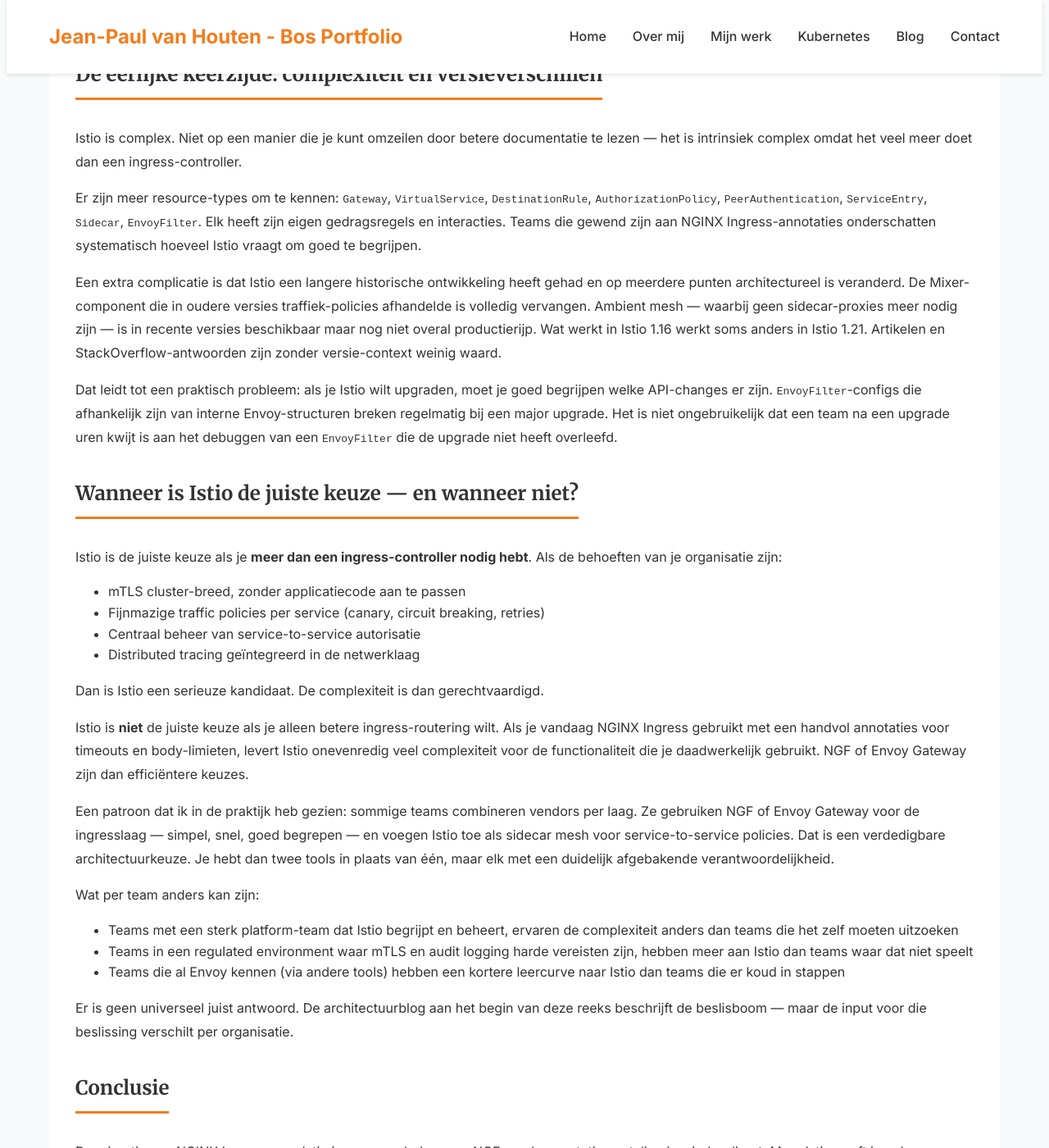
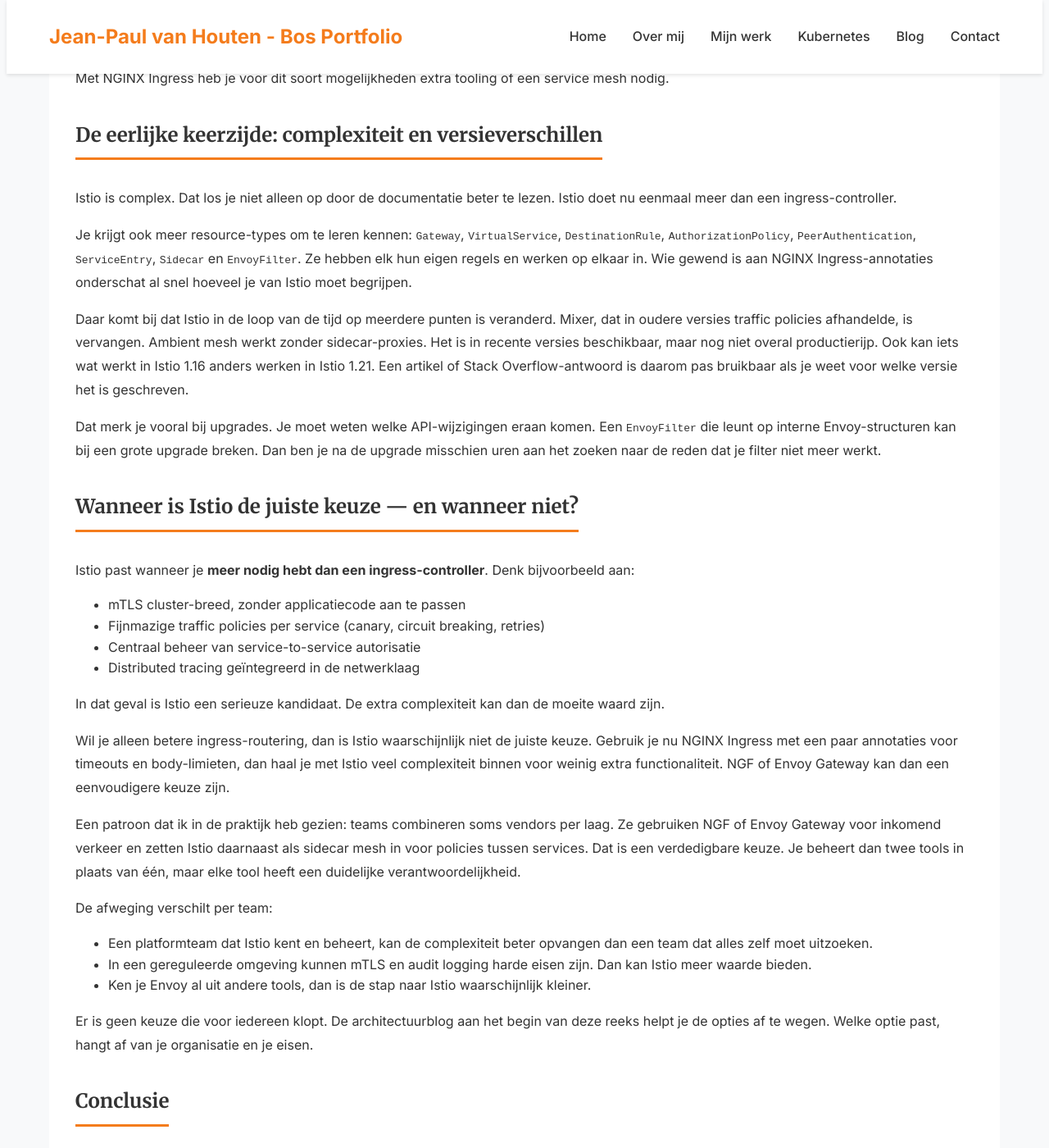
Before and after one commit to vanhoutenbos/personal-website, a Jekyll site: the page built from _posts/2026-05-21-nginx-ingress-naar-istio.md, in a window 1280 px wide and 1400 px high, scrolled down 7362 px. Shown: the whole window at 82% size. Built offline with Jekyll 4.4.1, drawn with Linux system fonts in a browser that asks for light colours; some of the changed text lies outside the part shown.

Commit message:
rewrote blog with new skill

````diff
--- a/_posts/2026-05-21-nginx-ingress-naar-istio.md
+++ b/_posts/2026-05-21-nginx-ingress-naar-istio.md
@@ -16,25 +16,28 @@ lang: nl
 
 # NGINX Ingress naar Istio: kracht, complexiteit en wanneer het de moeite waard is
 
-Istio is niet alleen een Gateway API-implementatie. Het is een service mesh — een volledig platform voor netwerkcommunicatie tussen services, met mTLS, traffic policies, circuit breaking, retry-logica en distributed tracing ingebakken. Als je van NGINX Ingress naar Istio migreert, stap je niet alleen over naar een andere ingress-controller. Je voegt een complete infrastructuurlaag toe.
+Istio is meer dan een Gateway API-implementatie. Je kunt het ook als service mesh gebruiken, met mTLS, traffic policies, circuit breaking, retries en distributed tracing voor verkeer tussen services. Migreer je van NGINX Ingress naar Istio, dan verander je dus niet alleen van ingress-controller. Je haalt er een extra infrastructuurlaag bij.
 
-Dat is precies waarom Istio voor veel teams complexer aanvoelt dan verwacht. De documentatie is uitgebreid, de API heeft veel resources, en het gedrag verschilt aanzienlijk per versie. Istio bestaat al een tijdje en heeft een aantal architectonische overhauls gehad — van de oorspronkelijke Mixer-architectuur naar Istiod, naar de huidige ambient mesh-modus. Wat je leest in een artikel van twee jaar geleden klopt mogelijk niet meer voor de versie die je nu installeert.
+Daar zit ook de reden dat Istio voor veel teams ingewikkelder is dan verwacht. Er is veel documentatie, je krijgt met meer resources te maken en gedrag kan per versie verschillen. Istio heeft bovendien een paar grote architectuurveranderingen doorgemaakt: van Mixer naar Istiod en later naar ambient mesh. Een artikel van twee jaar geleden beschrijft dus niet automatisch de versie die je nu gebruikt.
 
-Dit artikel beschrijft de migratie van dezelfde NGINX Ingress-annotaties als het vorige artikel, maar nu met Istio als doel. En het beschrijft eerlijk wanneer die keuze de moeite waard is — en wanneer niet.
+In dit artikel vertaal ik dezelfde NGINX Ingress-annotaties als in het vorige artikel naar Istio. Daarna kijk ik wanneer die overstap iets oplevert en wanneer je beter een andere keuze maakt.
 
 ## Istio en Gateway API: twee API-smaken
 
-Istio ondersteunt Gateway API naast zijn eigen propriëtaire API. Dat geeft je een keuze:
+Istio ondersteunt de standaard Gateway API en heeft daarnaast eigen API's. Je kunt dus kiezen:
 
-**Propriëtaire Istio API** gebruikt `Gateway` en `VirtualService` van de `networking.istio.io`-groep. Dit is de oudere aanpak, goed gedocumenteerd, met veel voorbeelden online. Nadeel: het koppelt je volledig aan Istio.
+**De Istio API** gebruikt `Gateway` en `VirtualService` uit de `networking.istio.io`-groep. Dit is de oudere aanpak. Je vindt er veel documentatie en voorbeelden voor, maar je configuratie is wel aan Istio gekoppeld.
 
-**Gateway API** gebruikt de standaard `gateway.networking.k8s.io`-resources. Istio is een van de meest conformante Gateway API-implementaties — het ondersteunt bijna de volledige spec, inclusief uitbreidingen. Dit is de richting die Istio aanraadt voor nieuwe installaties.
+**Gateway API** gebruikt de standaardresources uit `gateway.networking.k8s.io`. Istio ondersteunt een groot deel van de specificatie, inclusief uitbreidingen. Voor nieuwe installaties raadt Istio deze richting aan.
 
-In dit artikel gebruik ik de Gateway API-aanpak. De Istio-extensies die aanvullende functionaliteit bieden, gebruik ik via aparte policy-resources.
+In dit artikel gebruik ik Gateway API. Waar extra Istio-functionaliteit nodig is, voeg ik aparte policy-resources toe.
 
 ## Installatie en basis Gateway-configuratie
 
-Installeer Istio via de officiële Helm chart met Gateway API-ondersteuning:
+{: .notice--info}
+> **Geteste omgeving:** deze voorbeelden zijn gebaseerd op OpenShift met Red Hat OpenShift Service Mesh 1.22, beheerd via de OpenShift Service Mesh Operator. De Helm-commando's hieronder zijn een generiek upstream-Istio-voorbeeld en beschrijven niet hoe Istio in deze OpenShift-omgeving is geïnstalleerd.
+
+Ter vergelijking: zo ziet een generieke upstream-Istio-installatie met Gateway API-ondersteuning via Helm eruit:
 
 ```bash
 helm repo add istio https://istio-release.storage.googleapis.com/charts
@@ -95,7 +98,7 @@ spec:
 
 ## De annotaties vertalen
 
-Met dezelfde annotaties als uitgangspunt als in het vorige artikel, dit is hoe ze in Istio worden opgelost.
+Ik gebruik dezelfde annotaties als in het vorige artikel. Zo vertaal je ze naar Istio.
 
 ### Body size limiet
 
@@ -104,7 +107,7 @@ Met dezelfde annotaties als uitgangspunt als in het vorige artikel, dit is hoe z
 nginx.ingress.kubernetes.io/proxy-body-size: "10m"
 ```
 
-In Istio gebruik je een `EnvoyFilter` om de upstream body-limiet te configureren, of je configureert het op de Envoy proxy via een `WasmPlugin`. Maar de meest pragmatische aanpak voor alleen body-size is het instellen op de applicatielaag, of via een `VirtualService` policy als je de propriëtaire API gebruikt.
+Voor deze limiet kun je in Istio een `EnvoyFilter` gebruiken, of de Envoy-proxy configureren met een `WasmPlugin`. Heb je alleen een limiet op de requestgrootte nodig, dan is configuratie in de applicatie vaak eenvoudiger. Gebruik je de Istio API, dan kun je ook een `VirtualService`-policy overwegen.
 
 Via de Istio-propriëtaire API (als je die nog gebruikt naast Gateway API):
 
@@ -134,7 +137,7 @@ spec:
           max_request_bytes: 10485760  # 10MB
 ```
 
-`EnvoyFilter` is krachtig — het geeft je directe toegang tot de Envoy-configuratie — maar het is ook foutgevoelig en versie-afhankelijk. De structuur van een `EnvoyFilter` kan breken bij een Istio-upgrade als de interne Envoy-configuratie wijzigt. Gebruik het spaarzaam en documenteer goed welke versie er werd gebruikt toen je het schreef.
+Met `EnvoyFilter` pas je de Envoy-configuratie rechtstreeks aan. Dat geeft veel controle, maar maakt je configuratie ook gevoelig voor fouten en versieverschillen. Verandert de interne Envoy-configuratie bij een Istio-upgrade, dan kan je filter stukgaan. Gebruik `EnvoyFilter` daarom alleen als het nodig is en noteer bij welke versie je de configuratie hebt gemaakt.
 
 ### Timeouts
 
@@ -169,7 +172,7 @@ spec:
       port: 8080
 ```
 
-Dit is identiek aan de NGF-aanpak — het `timeouts`-veld is onderdeel van de standaard spec. Hier zie je de kracht van de standaard: dezelfde HTTPRoute-configuratie werkt op beide implementaties.
+Dit werkt hetzelfde als bij NGF: het veld `timeouts` hoort bij de standaard. Daardoor kun je dezelfde `HTTPRoute` op beide implementaties gebruiken.
 
 ### IP whitelisting
 
@@ -178,7 +181,7 @@ Dit is identiek aan de NGF-aanpak — het `timeouts`-veld is onderdeel van de st
 nginx.ingress.kubernetes.io/whitelist-source-range: "10.0.0.0/8,192.168.1.0/24"
 ```
 
-In Istio gebruik je `AuthorizationPolicy` voor access control op basis van source-IP. Dit is een van de plaatsen waar Istio aanzienlijk krachtiger is dan een standalone ingress-controller:
+In Istio kun je `AuthorizationPolicy` gebruiken om toegang op basis van het bron-IP te regelen. Dat biedt meer mogelijkheden dan een losse ingress-controller:
 
 ```yaml
 apiVersion: security.istio.io/v1beta1
@@ -199,7 +202,7 @@ spec:
         - "192.168.1.0/24"
 ```
 
-Let op: `AuthorizationPolicy` werkt op basis van de IP die Envoy ziet. Als er een load balancer voor zit, moet je `X-Forwarded-For` correct doorgeven en de `numTrustedProxies` instellen in de mesh-configuratie — anders evalueert Istio het IP van de load balancer in plaats van de client.
+Let op: `AuthorizationPolicy` kijkt naar het IP-adres dat Envoy ziet. Staat er een load balancer vóór Envoy, dan ziet Envoy mogelijk het adres van die load balancer in plaats van dat van de client. In dat geval moet je `X-Forwarded-For` goed doorgeven en `numTrustedProxies` instellen in de mesh-configuratie.
 
 ### Rate limiting
 
@@ -209,7 +212,7 @@ nginx.ingress.kubernetes.io/limit-rps: "10"
 nginx.ingress.kubernetes.io/limit-connections: "5"
 ```
 
-Istio heeft geen ingebouwde rate limiting in de standaard Gateway API-resources. Rate limiting gaat via een externe service — typisch via de Envoy Rate Limit Service of via een WASM-plugin:
+De standaard Gateway API-resources van Istio hebben geen ingebouwde rate limiting. Je hebt hiervoor een externe service nodig, bijvoorbeeld de Envoy Rate Limit Service, of een WASM-plugin:
 
 ```yaml
 apiVersion: networking.istio.io/v1alpha3
@@ -245,13 +248,13 @@ spec:
             transport_api_version: V3
 ```
 
-Dit vereist een aparte rate limit service naast Istio. Voor de meeste teams is dat te zwaar voor iets wat NGINX Ingress met een enkele annotatie afhandelde. De eerlijke conclusie: als rate limiting op ingress-niveau een kernvereiste is, dan is Istio niet de meest efficiënte oplossing. Overweeg dan rate limiting op een API gateway-laag die beter is uitgerust voor dat patroon.
+Hiervoor moet je dus naast Istio ook een rate limit service beheren. Dat kan veel werk zijn voor een functie waarvoor NGINX Ingress één annotatie nodig had. Is rate limiting op ingress-niveau een harde eis, dan is Istio misschien niet de handigste oplossing. Kijk dan ook naar een API gateway die dit patroon standaard ondersteunt.
 
 ## Wat Istio toevoegt boven een ingress-controller
 
-Tot nu toe leken de migratie-uitdagingen groot en de voordelen klein. Dat is een vertekend beeld, want het echte voordeel van Istio zit niet in de annotatie-vervanging — het zit in wat er daarna mogelijk is.
+Tot nu toe klinkt de migratie misschien als veel werk voor weinig winst. Dat beeld is niet compleet. De waarde van Istio zit niet alleen in het vervangen van annotaties, maar ook in de mogelijkheden die je daarna kunt inzetten.
 
-**mTLS tussen services** is met Istio triviaal. Zodra de sidecar-proxies actief zijn, kun je mTLS cluster-breed afdwingen:
+**mTLS tussen services** kun je met Istio afdwingen zodra de sidecar-proxies actief zijn:
 
 ```yaml
 apiVersion: security.istio.io/v1beta1
@@ -264,9 +267,9 @@ spec:
     mode: STRICT
 ```
 
-Eén resource, en al het service-to-service verkeer in het cluster is versleuteld en geverifieerd. Geen aanpassingen aan applicaties. Dat is een beveiligingsmaatregel die je met een standalone ingress-controller niet krijgt.
+Met één resource versleutel en verifieer je zo het service-to-service-verkeer in het cluster. Je hoeft daarvoor de applicaties niet aan te passen. Een standalone ingress-controller biedt dit niet.
 
-**Traffic splitting** voor canary releases:
+**Traffic splitting** helpt je bijvoorbeeld bij canary releases:
 
 ```yaml
 apiVersion: gateway.networking.k8s.io/v1
@@ -288,7 +291,7 @@ spec:
       weight: 10
 ```
 
-**Circuit breaking en retry-beleid** via `DestinationRule`:
+Met `DestinationRule` stel je **circuit breaking en retry-beleid** in:
 
 ```yaml
 apiVersion: networking.istio.io/v1alpha3
@@ -309,50 +312,50 @@ spec:
       baseEjectionTime: 30s
 ```
 
-Dit zijn capabilities die je met NGINX Ingress alleen krijgt via extra tooling of een service mesh bovenop de ingress-controller.
+Met NGINX Ingress heb je voor dit soort mogelijkheden extra tooling of een service mesh nodig.
 
 ## De eerlijke keerzijde: complexiteit en versieverschillen
 
-Istio is complex. Niet op een manier die je kunt omzeilen door betere documentatie te lezen — het is intrinsiek complex omdat het veel meer doet dan een ingress-controller.
+Istio is complex. Dat los je niet alleen op door de documentatie beter te lezen. Istio doet nu eenmaal meer dan een ingress-controller.
 
-Er zijn meer resource-types om te kennen: `Gateway`, `VirtualService`, `DestinationRule`, `AuthorizationPolicy`, `PeerAuthentication`, `ServiceEntry`, `Sidecar`, `EnvoyFilter`. Elk heeft zijn eigen gedragsregels en interacties. Teams die gewend zijn aan NGINX Ingress-annotaties onderschatten systematisch hoeveel Istio vraagt om goed te begrijpen.
+Je krijgt ook meer resource-types om te leren kennen: `Gateway`, `VirtualService`, `DestinationRule`, `AuthorizationPolicy`, `PeerAuthentication`, `ServiceEntry`, `Sidecar` en `EnvoyFilter`. Ze hebben elk hun eigen regels en werken op elkaar in. Wie gewend is aan NGINX Ingress-annotaties onderschat al snel hoeveel je van Istio moet begrijpen.
 
-Een extra complicatie is dat Istio een langere historische ontwikkeling heeft gehad en op meerdere punten architectureel is veranderd. De Mixer-component die in oudere versies traffiek-policies afhandelde is volledig vervangen. Ambient mesh — waarbij geen sidecar-proxies meer nodig zijn — is in recente versies beschikbaar maar nog niet overal productierijp. Wat werkt in Istio 1.16 werkt soms anders in Istio 1.21. Artikelen en StackOverflow-antwoorden zijn zonder versie-context weinig waard.
+Daar komt bij dat Istio in de loop van de tijd op meerdere punten is veranderd. Mixer, dat in oudere versies traffic policies afhandelde, is vervangen. Ambient mesh werkt zonder sidecar-proxies. Het is in recente versies beschikbaar, maar nog niet overal productierijp. Ook kan iets wat werkt in Istio 1.16 anders werken in Istio 1.21. Een artikel of Stack Overflow-antwoord is daarom pas bruikbaar als je weet voor welke versie het is geschreven.
 
-Dat leidt tot een praktisch probleem: als je Istio wilt upgraden, moet je goed begrijpen welke API-changes er zijn. `EnvoyFilter`-configs die afhankelijk zijn van interne Envoy-structuren breken regelmatig bij een major upgrade. Het is niet ongebruikelijk dat een team na een upgrade uren kwijt is aan het debuggen van een `EnvoyFilter` die de upgrade niet heeft overleefd.
+Dat merk je vooral bij upgrades. Je moet weten welke API-wijzigingen eraan komen. Een `EnvoyFilter` die leunt op interne Envoy-structuren kan bij een grote upgrade breken. Dan ben je na de upgrade misschien uren aan het zoeken naar de reden dat je filter niet meer werkt.
 
 ## Wanneer is Istio de juiste keuze — en wanneer niet?
 
-Istio is de juiste keuze als je **meer dan een ingress-controller nodig hebt**. Als de behoeften van je organisatie zijn:
+Istio past wanneer je **meer nodig hebt dan een ingress-controller**. Denk bijvoorbeeld aan:
 
 - mTLS cluster-breed, zonder applicatiecode aan te passen
 - Fijnmazige traffic policies per service (canary, circuit breaking, retries)
 - Centraal beheer van service-to-service autorisatie
 - Distributed tracing geïntegreerd in de netwerklaag
 
-Dan is Istio een serieuze kandidaat. De complexiteit is dan gerechtvaardigd.
+In dat geval is Istio een serieuze kandidaat. De extra complexiteit kan dan de moeite waard zijn.
 
-Istio is **niet** de juiste keuze als je alleen betere ingress-routering wilt. Als je vandaag NGINX Ingress gebruikt met een handvol annotaties voor timeouts en body-limieten, levert Istio onevenredig veel complexiteit voor de functionaliteit die je daadwerkelijk gebruikt. NGF of Envoy Gateway zijn dan efficiëntere keuzes.
+Wil je alleen betere ingress-routering, dan is Istio waarschijnlijk niet de juiste keuze. Gebruik je nu NGINX Ingress met een paar annotaties voor timeouts en body-limieten, dan haal je met Istio veel complexiteit binnen voor weinig extra functionaliteit. NGF of Envoy Gateway kan dan een eenvoudigere keuze zijn.
 
-Een patroon dat ik in de praktijk heb gezien: sommige teams combineren vendors per laag. Ze gebruiken NGF of Envoy Gateway voor de ingresslaag — simpel, snel, goed begrepen — en voegen Istio toe als sidecar mesh voor service-to-service policies. Dat is een verdedigbare architectuurkeuze. Je hebt dan twee tools in plaats van één, maar elk met een duidelijk afgebakende verantwoordelijkheid.
+Een patroon dat ik in de praktijk heb gezien: teams combineren soms vendors per laag. Ze gebruiken NGF of Envoy Gateway voor inkomend verkeer en zetten Istio daarnaast als sidecar mesh in voor policies tussen services. Dat is een verdedigbare keuze. Je beheert dan twee tools in plaats van één, maar elke tool heeft een duidelijke verantwoordelijkheid.
 
-Wat per team anders kan zijn:
+De afweging verschilt per team:
 
-- Teams met een sterk platform-team dat Istio begrijpt en beheert, ervaren de complexiteit anders dan teams die het zelf moeten uitzoeken
-- Teams in een regulated environment waar mTLS en audit logging harde vereisten zijn, hebben meer aan Istio dan teams waar dat niet speelt
-- Teams die al Envoy kennen (via andere tools) hebben een kortere leercurve naar Istio dan teams die er koud in stappen
+- Een platformteam dat Istio kent en beheert, kan de complexiteit beter opvangen dan een team dat alles zelf moet uitzoeken.
+- In een gereguleerde omgeving kunnen mTLS en audit logging harde eisen zijn. Dan kan Istio meer waarde bieden.
+- Ken je Envoy al uit andere tools, dan is de stap naar Istio waarschijnlijk kleiner.
 
-Er is geen universeel juist antwoord. De architectuurblog aan het begin van deze reeks beschrijft de beslisboom — maar de input voor die beslissing verschilt per organisatie.
+Er is geen keuze die voor iedereen klopt. De architectuurblog aan het begin van deze reeks helpt je de opties af te wegen. Welke optie past, hangt af van je organisatie en je eisen.
 
 ## Conclusie
 
-De migratie van NGINX Ingress naar Istio is meer werk dan naar NGF, en de annotatie-vertaling is minder direct. Maar Istio geeft je ook fundamenteel meer: mTLS, traffic management en service-level policies op een manier die geen standalone ingress-controller biedt.
+De overstap van NGINX Ingress naar Istio kost meer werk dan de overstap naar NGF. Ook vertaal je annotaties minder rechtstreeks. Daar staat tegenover dat Istio meer kan bieden, zoals mTLS, traffic management en policies voor verkeer tussen services.
 
-De keuze hangt niet af van welke tool technisch het best is. Die hangt af van wat jouw teams aankunnen, welke features je daadwerkelijk nodig hebt, en of je de complexiteit van Istio kunt dragen — operationeel en organisatorisch.
+De beste tool is niet automatisch de beste keuze voor jouw team. Kijk naar wat je nodig hebt, wat je team kan beheren en of je de extra complexiteit kunt dragen.
 
-Een goed platform-team dat Istio kent en beheert, verandert de ervaring van applicatieteams enorm. Zonder dat fundament wordt Istio een bron van frustratie in plaats van een enabler.
+Een platformteam dat Istio goed beheert, maakt voor applicatieteams een groot verschil. Zonder dat fundament kan Istio vooral extra werk opleveren.
 
-**Istio geeft je een weg — maar je moet wel de navigatie begrijpen voor je gaat rijden.**
+Istio kan veel, maar je moet wel weten welke onderdelen je nodig hebt. Begin dus met je eisen, niet met het aantal features.
 
 ### Volgende stappen
 
````
Also changed, not shown: .claude/skills/jp-blog-stem/SKILL.md (added), .claude/skills/jp-blog-stem/references/spelling-controle.md (added), .claude/skills/jp-blog-stem/references/voice-dna.md (added).
